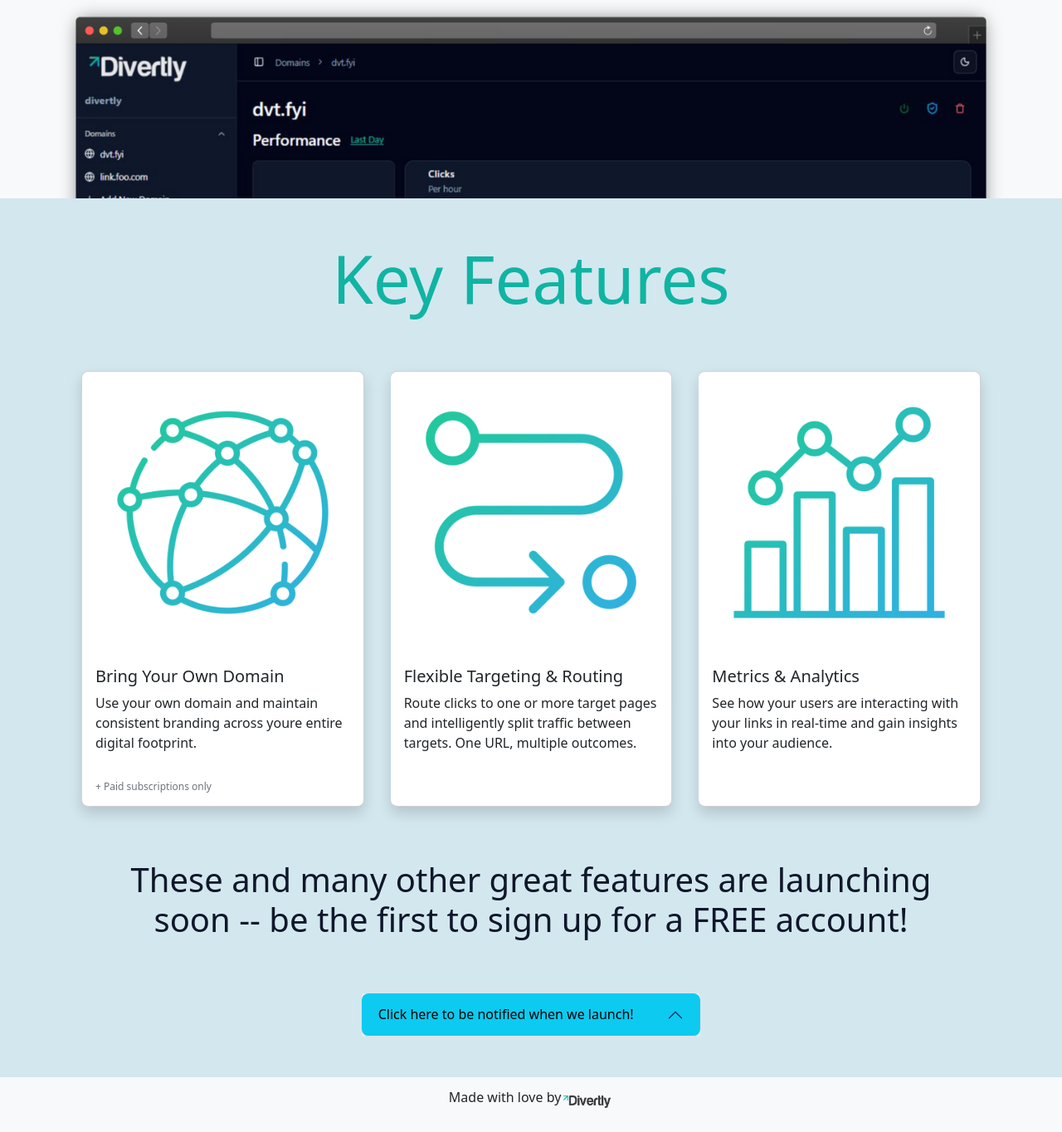
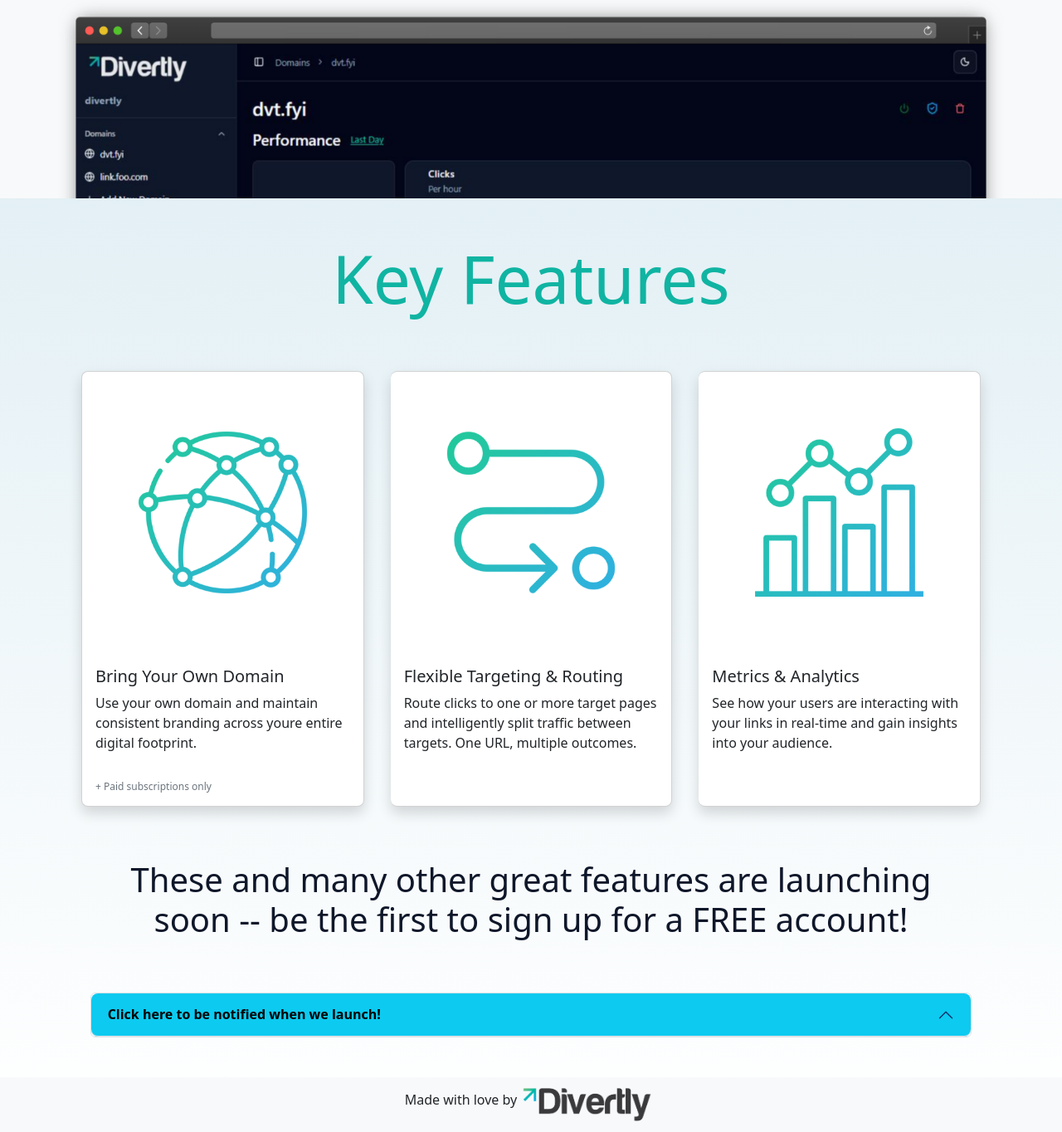
Before and after one commit to divertly/divertly-www, a PHP site: page / in a window 1280 px wide. Shown: the part 421-1785 px from the top of the page at 83% size. Before the commit the page ends 1756 px from the top, so only its background shows below. Run offline with PHP 8.4, Linux system fonts and the light colour scheme.

Commit message:
subtle changes

```diff
--- a/css/index.css
+++ b/css/index.css
@@ -1,6 +1,7 @@
 .bg-darkblue {
     /*background-color: rgb(15, 23, 42);*/
-    background-color: rgb(211, 231, 239)
+    /*background-color: rgb(211, 231, 239)*/
+    background: linear-gradient(180deg, rgb(211, 231, 239) 0%, rgb(255, 255, 255) 100%);
 }
 
 .b-example-divider {
@@ -30,5 +31,10 @@ body {
 }
 
 .footer-image {
-    width: 5%;
+    height: 50px;
+    width: auto;
 }
+
+.card-image {
+    padding: 10%
+}
--- a/index.html
+++ b/index.html
@@ -53,7 +53,7 @@
             <div class="col">
                 <div class="card-group">
                     <div class="card m-3 rounded-3 shadow">
-                        <img src="images/domain.png" class="card-img-top">
+                        <img src="images/domain.png" class="card-img-top card-image">
                         <div class="card-body">
                             <h5 class="card-title">Bring Your Own Domain</h5>
                             <p class="card-text">
@@ -63,7 +63,7 @@
                         </div>
                     </div>
                     <div class="card m-3 rounded-3 shadow">
-                        <img src="images/routing.png" class="card-img-top">
+                        <img src="images/routing.png" class="card-img-top card-image">
                         <div class="card-body">
                             <h5 class="card-title">Flexible Targeting & Routing</h5>
                             <p class="card-text">
@@ -72,7 +72,7 @@
                         </div>
                     </div>
                     <div class="card m-3 rounded-3 shadow">
-                        <img src="images/metrics.png" class="card-img-top">
+                        <img src="images/metrics.png" class="card-img-top card-image">
                         <div class="card-body">
                             <h5 class="card-title">Metrics & Analytics</h5>
                             <p class="card-text">
@@ -94,12 +94,12 @@
         </div>
     </div>
     <div class="row justify-content-center mb-5 mt-5">
-        <div class="col-4">
+        <div class="col-10">
             <div class="accordion" id="formsDropdown">
                 <div class="accordion-item">
                     <h2 class="accordion-header">
                         <button class="accordion-button text-bg-info rounded-3" type="button" data-bs-toggle="collapse" data-bs-target="#item">
-                            Click here to be notified when we launch!
+                            <b>Click here to be notified when we launch!</b>
                         </button>
                     </h2>
                     <div id="item" class="accordion-collapse collapse" data-bs-parent="#formsDropdown">
```
